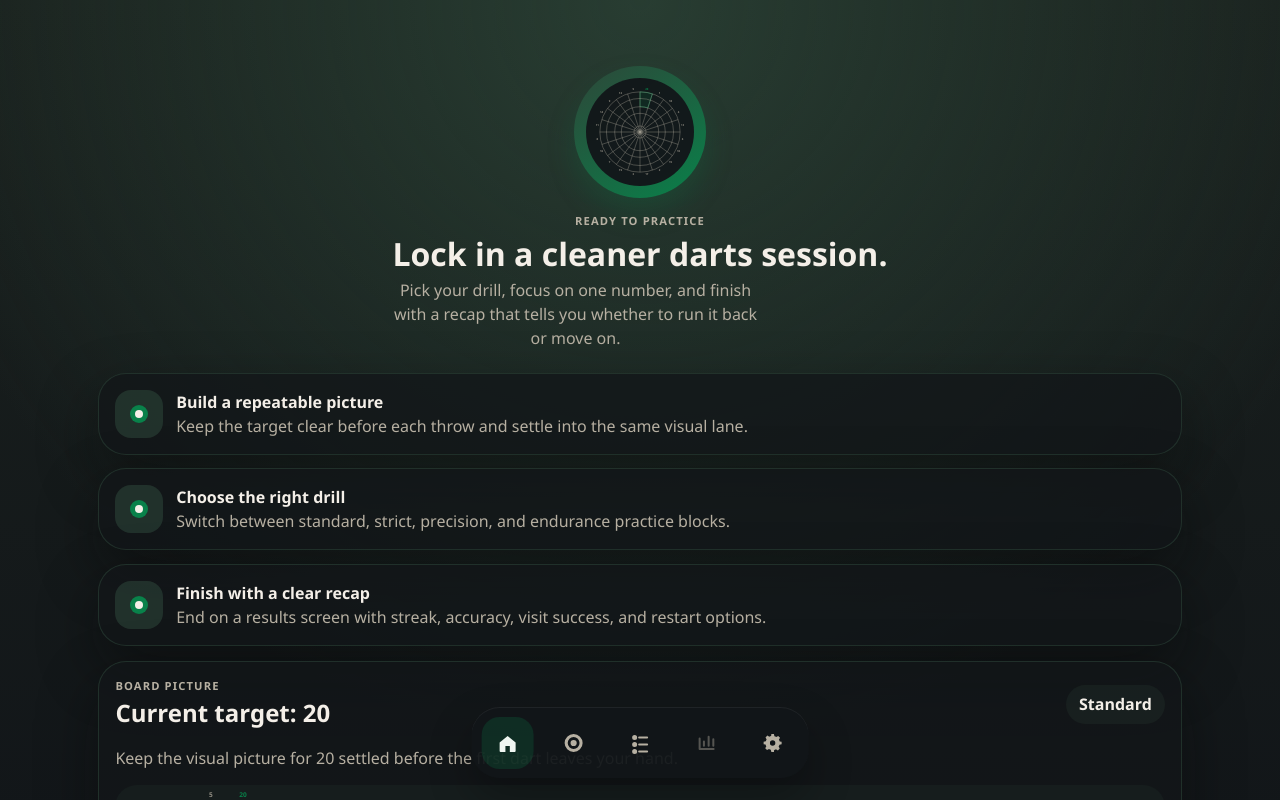
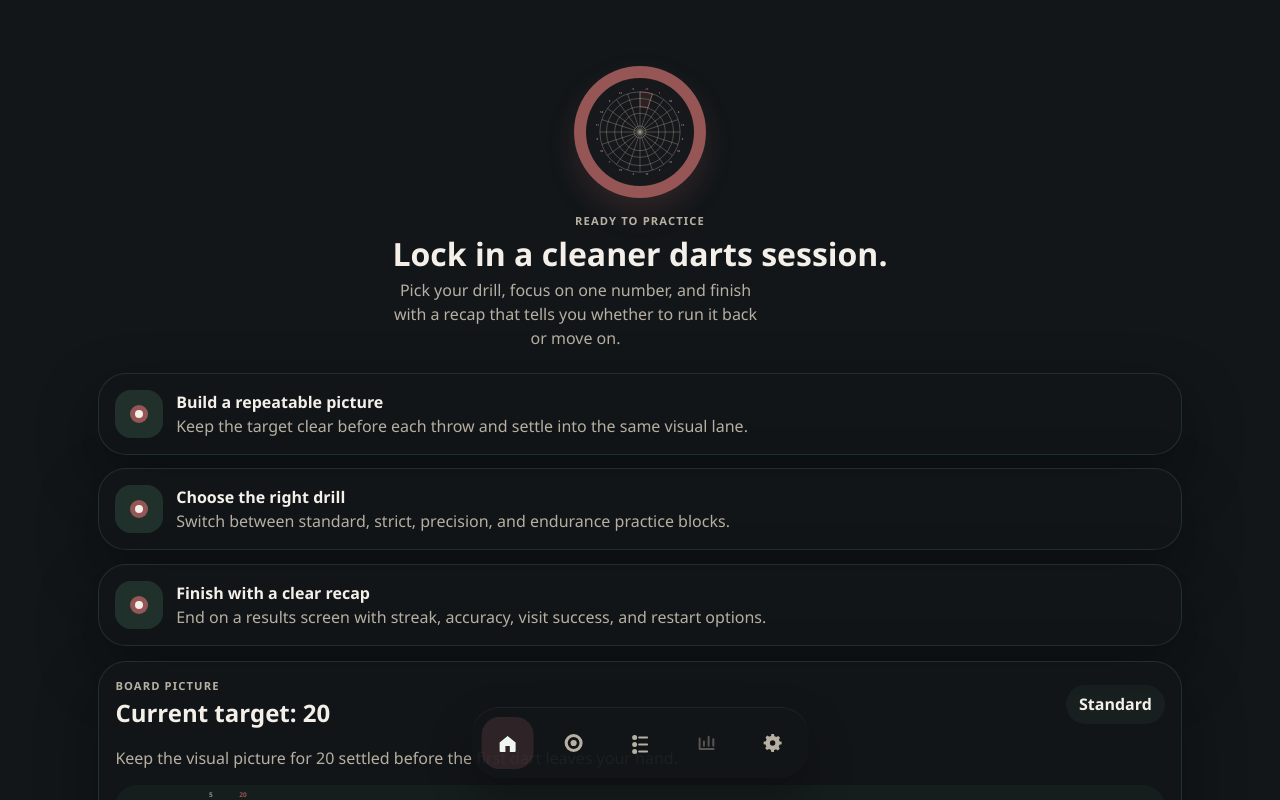
Before and after one commit to spenc259/Dart-Segment-Trainer, a React (Vite) app: page / in a window 1280 px wide. Shown: the top 800 px of the page. Built offline with nearby package versions, Linux system fonts and the light colour scheme.

Commit message:
Flatten theme accents

```diff
--- a/src/index.css
+++ b/src/index.css
@@ -11,8 +11,7 @@
   -moz-osx-font-smoothing: grayscale;
   --ink: #f4efe8;
   --ink-soft: #b7b0a2;
-  --page-bg: radial-gradient(circle at top, rgba(45, 71, 57, 0.72), transparent 38%),
-    linear-gradient(180deg, #1a211e 0%, #121619 44%, #0d1113 100%);
+  --page-bg: #121619;
   --shell: rgba(18, 22, 25, 0.98);
   --shell-border: rgba(45, 71, 57, 0.42);
   --card: rgba(18, 22, 25, 0.92);
@@ -20,28 +19,28 @@
   --card-shadow: 0 24px 60px rgba(6, 8, 8, 0.42);
   --surface-soft: rgba(45, 71, 57, 0.22);
   --surface-strong: rgba(45, 71, 57, 0.38);
-  --surface-selected: rgba(9, 129, 74, 0.2);
-  --surface-selected-border: rgba(9, 129, 74, 0.56);
+  --surface-selected: rgba(150, 86, 86, 0.2);
+  --surface-selected-border: rgba(150, 86, 86, 0.56);
   --surface-border: rgba(45, 71, 57, 0.52);
   --surface-divider: rgba(183, 176, 162, 0.12);
   --ring-inner: #121619;
   --ring-border: rgba(45, 71, 57, 0.72);
-  --blue: #09814a;
-  --green: #09814a;
+  --blue: #965656;
+  --green: #965656;
   --amber: #c35d32;
   --red: #965656;
   --violet: #2d4739;
-  --button-primary-bg: linear-gradient(135deg, rgba(9, 129, 74, 0.34), rgba(195, 93, 50, 0.28));
+  --button-primary-bg: rgba(150, 86, 86, 0.28);
   --button-primary-text: #f4efe8;
-  --done-chip-bg: rgba(9, 129, 74, 0.18);
-  --done-chip-text: #9be2ba;
-  --highlight-fill: rgba(9, 129, 74, 0.16);
+  --done-chip-bg: rgba(150, 86, 86, 0.18);
+  --done-chip-text: #f1d6d6;
+  --highlight-fill: rgba(150, 86, 86, 0.16);
   --dart-s-bg: rgba(150, 86, 86, 0.32);
   --dart-d-bg: rgba(195, 93, 50, 0.32);
-  --dart-t-bg: rgba(9, 129, 74, 0.32);
+  --dart-t-bg: rgba(150, 86, 86, 0.32);
   --dart-other-bg: rgba(45, 71, 57, 0.48);
   --dart-miss-bg: rgba(18, 22, 25, 0.82);
-  --dart-advance-bg: rgba(9, 129, 74, 0.26);
+  --dart-advance-bg: rgba(150, 86, 86, 0.26);
   --overlay: rgba(5, 8, 8, 0.78);
   --intro-hero-surface: transparent;
   --intro-hero-border: transparent;
@@ -52,27 +51,27 @@
   --intro-preview-surface: rgba(45, 71, 57, 0.16);
   --intro-heading-ink: var(--ink);
   --intro-icon-bg: rgba(45, 71, 57, 0.56);
-  --intro-icon-accent: #09814a;
+  --intro-icon-accent: #965656;
   --intro-icon-core: #f4efe8;
   --intro-preview-ink: rgba(183, 176, 162, 0.78);
   --intro-mode-card-bg: rgba(45, 71, 57, 0.24);
   --intro-mode-card-border: rgba(45, 71, 57, 0.48);
-  --intro-mode-card-selected-bg: rgba(9, 129, 74, 0.22);
-  --intro-mode-card-selected-border: rgba(9, 129, 74, 0.58);
+  --intro-mode-card-selected-bg: rgba(150, 86, 86, 0.22);
+  --intro-mode-card-selected-border: rgba(150, 86, 86, 0.58);
   --intro-mode-name-ink: var(--ink);
   --intro-mode-copy-ink: var(--ink-soft);
-  --intro-cta-bg: linear-gradient(135deg, #09814a, #c35d32);
+  --intro-cta-bg: #965656;
   --intro-cta-text: #f8f3ec;
-  --intro-emblem-shell-bg: linear-gradient(145deg, #2d4739, #09814a);
-  --intro-emblem-shadow: 0 14px 28px rgba(9, 129, 74, 0.22);
+  --intro-emblem-shell-bg: #965656;
+  --intro-emblem-shadow: 0 14px 28px rgba(150, 86, 86, 0.22);
   --intro-emblem-inner-bg: rgba(18, 22, 25, 0.96);
   --intro-emblem-board-ink: rgba(183, 176, 162, 0.78);
   --float-surface: rgba(18, 22, 25, 0.94);
   --float-icon: #b7b0a2;
-  --float-active-surface: rgba(9, 129, 74, 0.22);
+  --float-active-surface: rgba(150, 86, 86, 0.22);
   --float-active-icon: #eff6f1;
   --float-shadow: 0 20px 44px rgba(0, 0, 0, 0.28), inset 0 1px 0 rgba(255, 255, 255, 0.06);
-  --accent-primary: #09814a;
+  --accent-primary: #965656;
   --accent-secondary: #2d4739;
   --accent-warm: #c35d32;
   --accent-danger: #965656;
```
Also changed, not shown: 1 other file (tests, documents, lock files or other folders).
